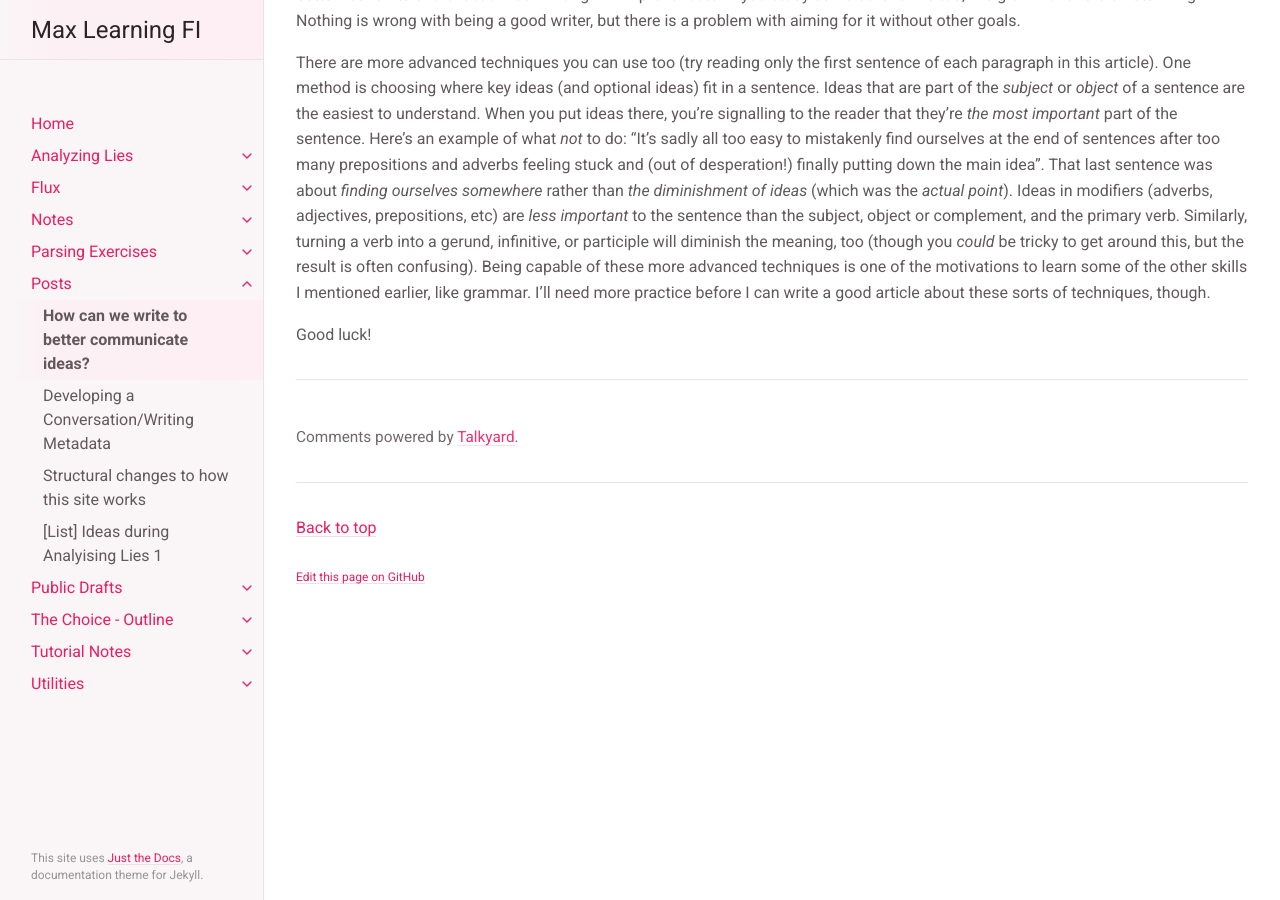
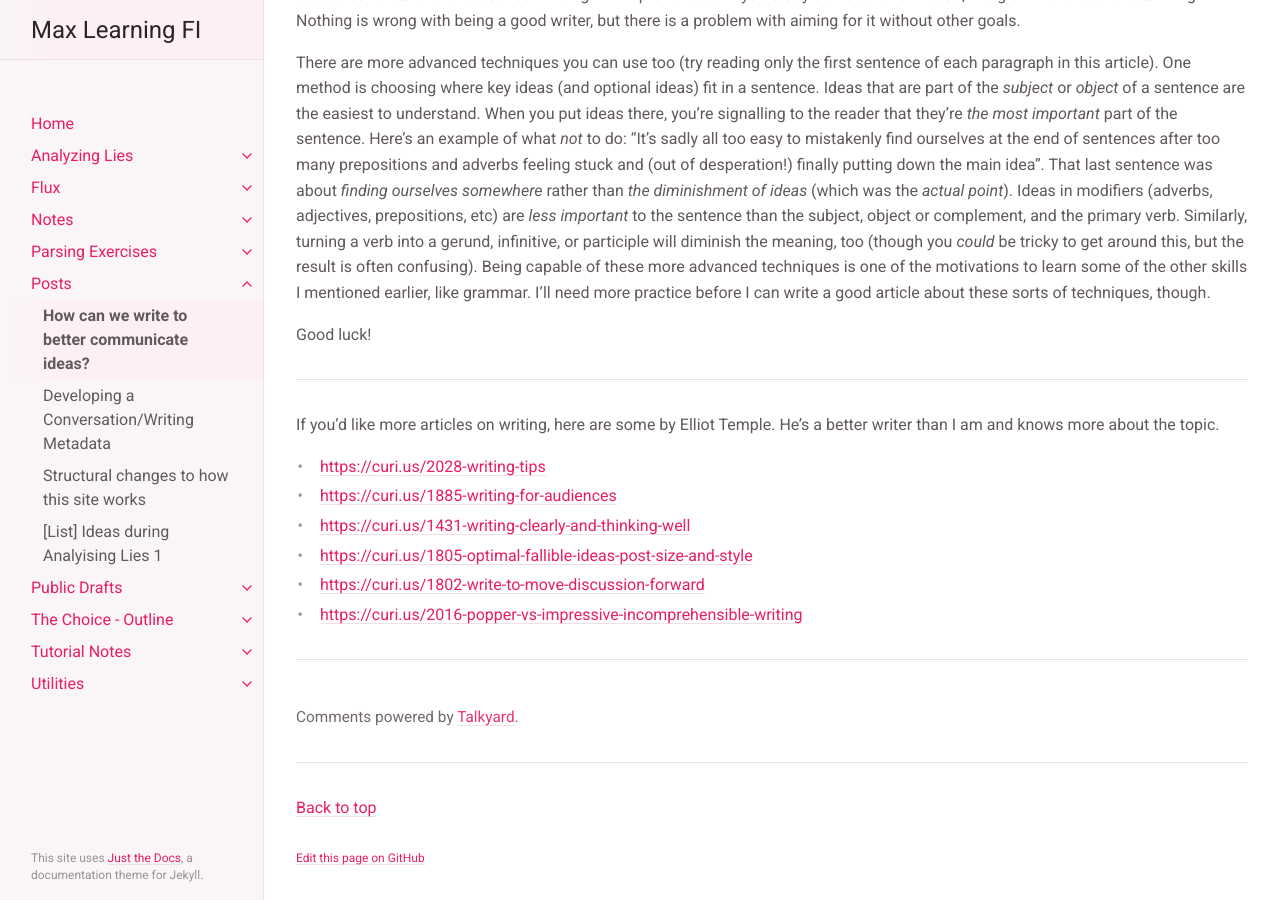
Before and after one commit to curi/fi, a Jekyll site: the page built from docs/_posts/2020-08-15-how-can-we-write-to-communicate-better.md, in a window 1280 px wide and 900 px high, scrolled down 1649 px. Built offline with Jekyll 4.4.1, drawn with Linux system fonts in a browser that asks for light colours.

Commit message:
update links at top and add more links at bottom

```diff
--- a/docs/_posts/2020-08-15-how-can-we-write-to-communicate-better.md
+++ b/docs/_posts/2020-08-15-how-can-we-write-to-communicate-better.md
@@ -5,10 +5,10 @@ layout: post
 parent: Posts
 ---
 
-This article was originally written as a [15 minute writing exercise]().
-I've since edited it properly and improved some points using feedback Elliot Temple gave in my [tutorial on 14th August 2020]().
+This article was originally written as a [15 minute writing exercise](../../notes/2020-08-13-hw/#15-min-writing-exercise-parameters).
+I've since edited it properly and improved some points using feedback Elliot Temple gave in my [tutorial on 14th August 2020](https://youtu.be/EjB1Bn05o_Y?t=1230).
 
-The original draft is in [my "homework" notes for that tutorial](). (For comparison, the original draft was ~650 words and this one is ~1250)
+The original draft is in [my "homework" notes for that tutorial](../../notes/2020-08-13-hw/#how-can-you-write-to-better-communicate-to-people-generally). (For comparison, the original draft was ~650 words and this one is ~1250)
 
 ----
 
@@ -88,3 +88,14 @@ Similarly, turning a verb into a gerund, infinitive, or participle will diminish
 Being capable of these more advanced techniques is one of the motivations to learn some of the other skills I mentioned earlier, like grammar. I'll need more practice before I can write a good article about these sorts of techniques, though.
 
 Good luck!
+
+----
+
+If you'd like more articles on writing, here are some by Elliot Temple. He's a better writer than I am and knows more about the topic.
+
+* <https://curi.us/2028-writing-tips>
+* <https://curi.us/1885-writing-for-audiences>
+* <https://curi.us/1431-writing-clearly-and-thinking-well>
+* <https://curi.us/1805-optimal-fallible-ideas-post-size-and-style>
+* <https://curi.us/1802-write-to-move-discussion-forward>
+* <https://curi.us/2016-popper-vs-impressive-incomprehensible-writing>
```
